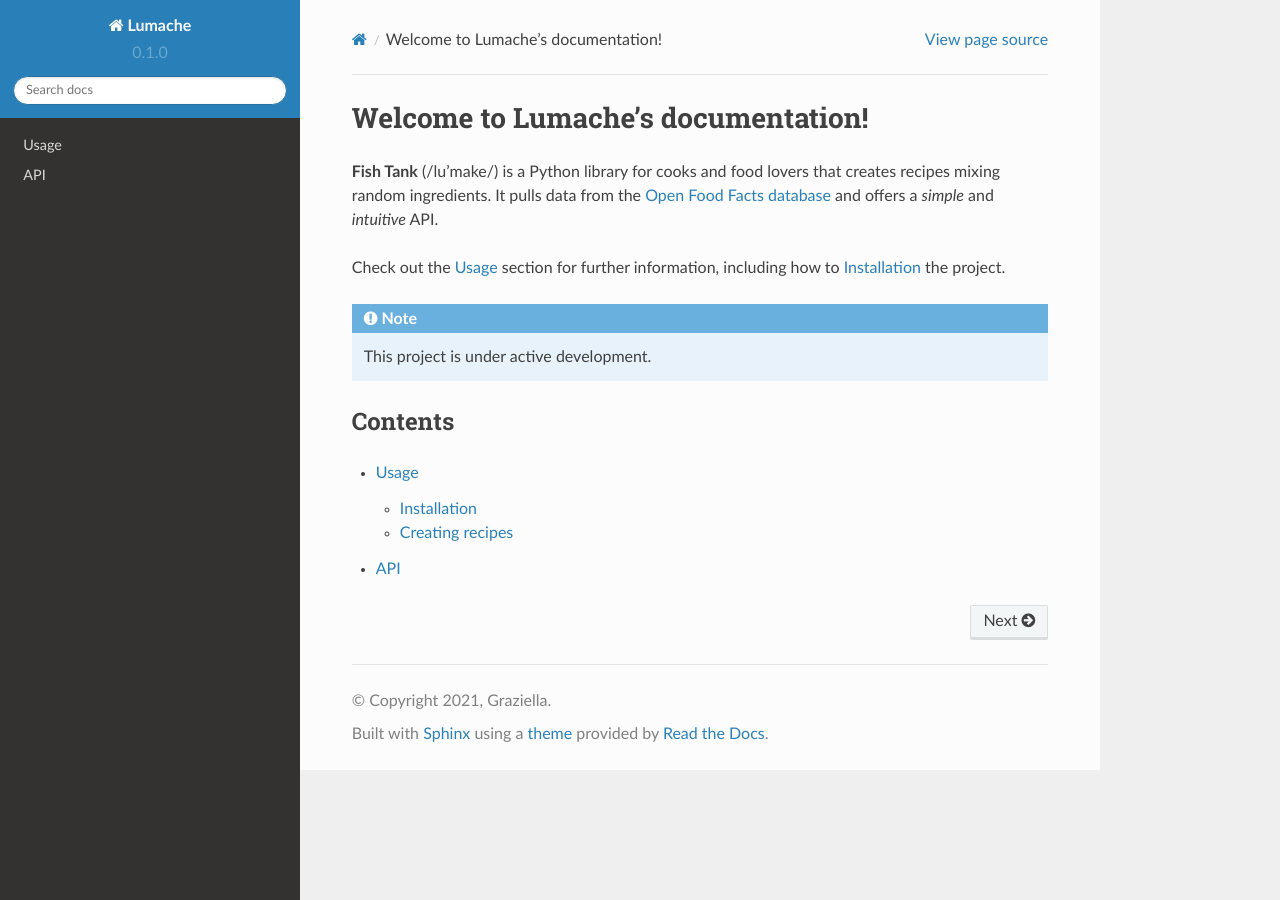
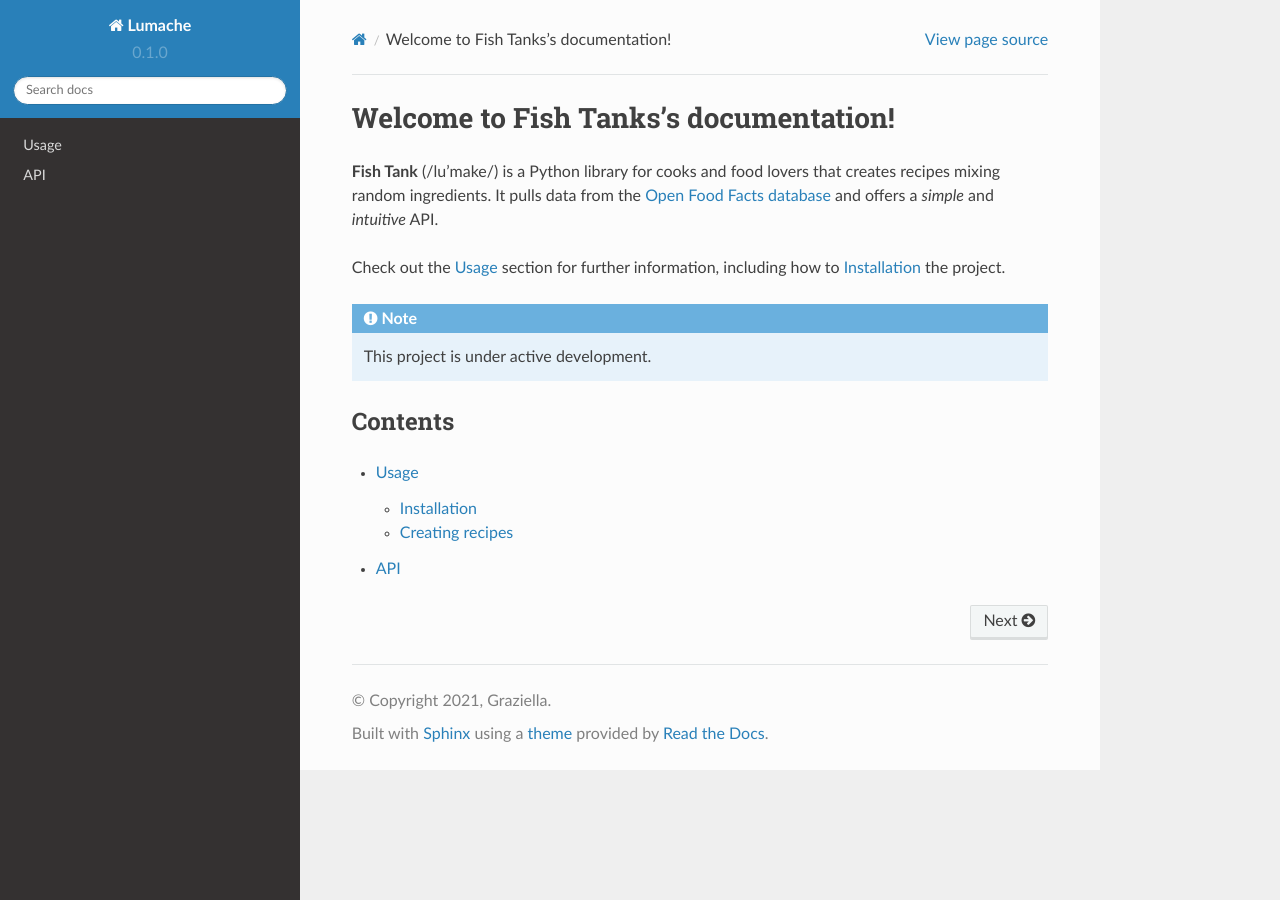
Before and after one commit to Tbarkin121/FishTank, a Sphinx documentation site: the page built from docs/source/index.rst, in a window 1280 px wide. Built offline with Sphinx 7.4.7 and the Read the Docs theme 2.0.0, drawn with Linux system fonts in a browser that asks for light colours.

Commit message:
If this small changes breaks the build, so help me god!

```diff
--- a/docs/source/index.rst
+++ b/docs/source/index.rst
@@ -1,4 +1,4 @@
-Welcome to Lumache's documentation!
+Welcome to Fish Tanks's documentation!
 ===================================
 
 **Fish Tank** (/lu'make/) is a Python library for cooks and food lovers
```
